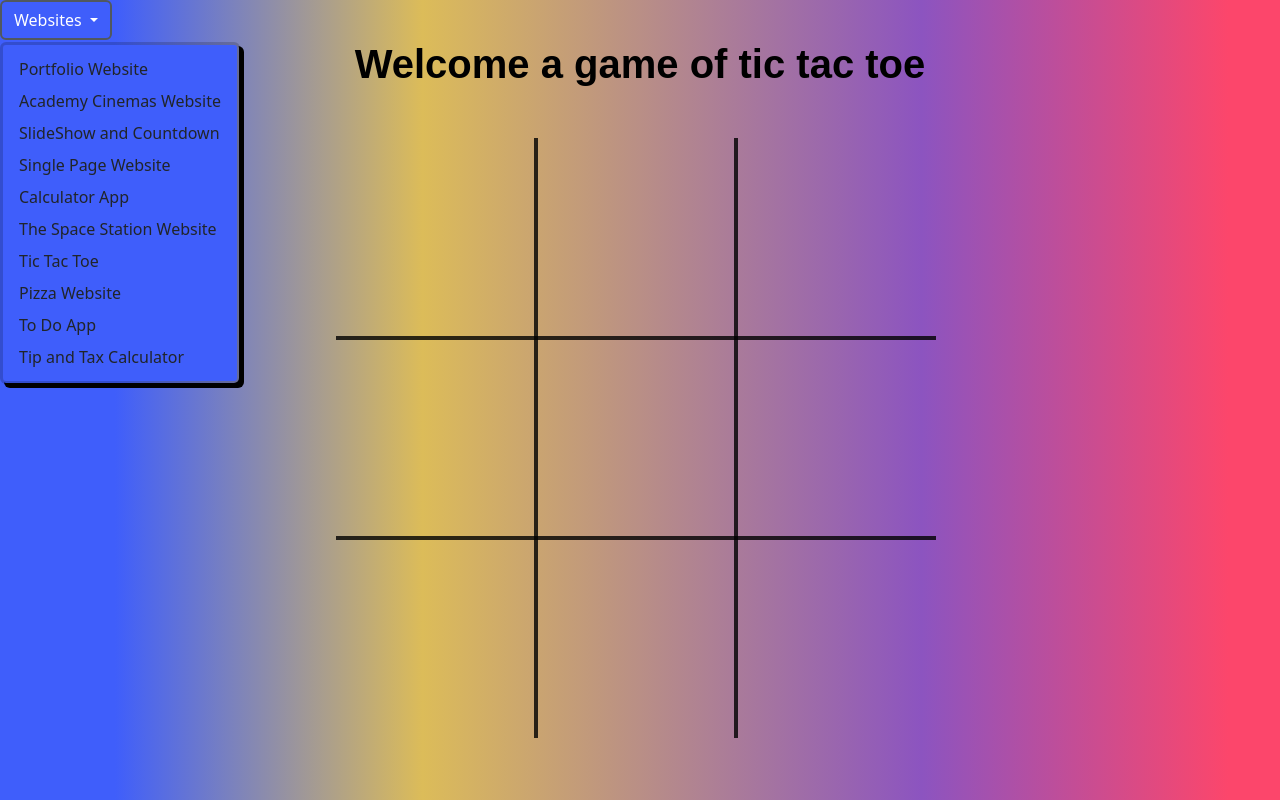
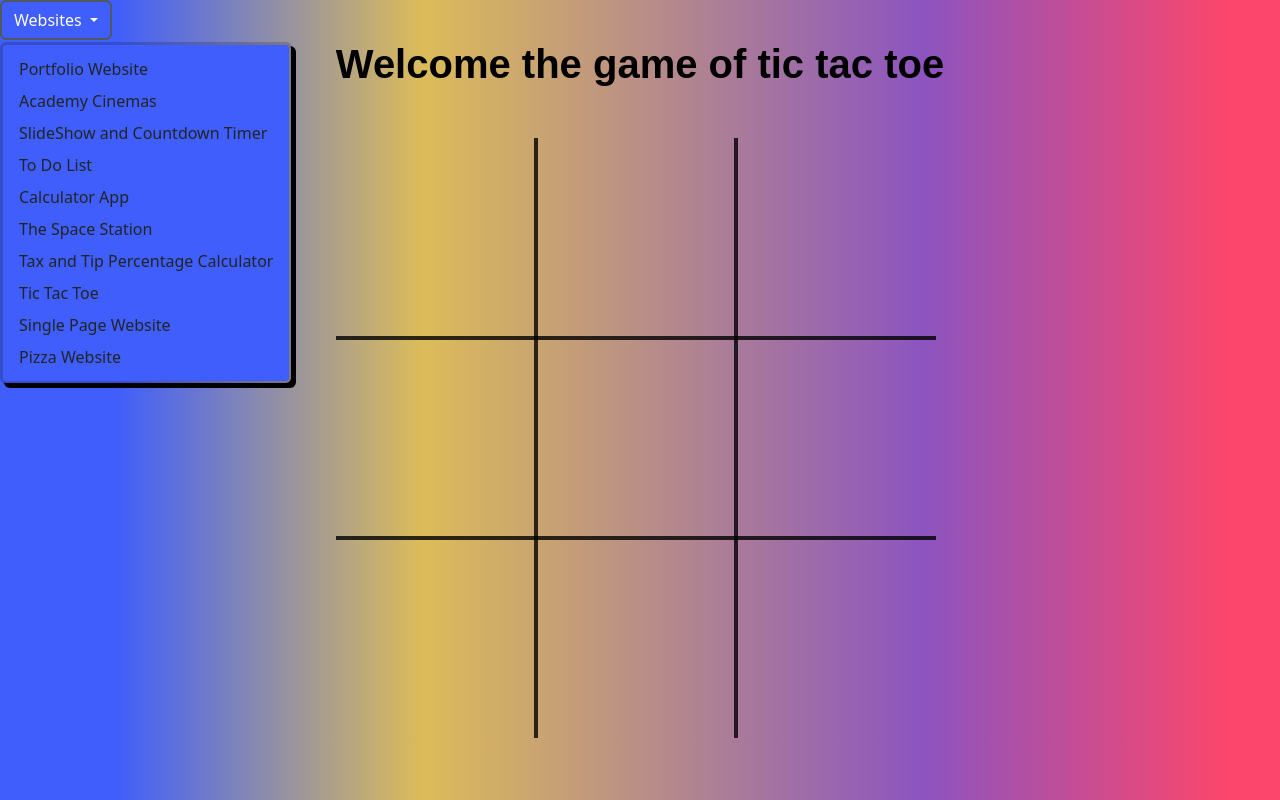
Before and after one commit to EvanM02/Tic_Tac_Toe, a plain HTML site: page index.html in a window 1280 px wide. Both pictures are taken after a click on the button "Websites". Drawn offline with nearby package versions, Linux system fonts and the light colour scheme.

Commit message:
Updating HTML and CSS files
Reordering dropdown menu website links. Adding color scheme  meta tag. Adding scroll behavior and scrollbar styling.

```diff
--- a/CSS/game.css
+++ b/CSS/game.css
@@ -1,3 +1,6 @@
+html {
+  scroll-behavior: smooth;
+}
 #body {
   background: rgb(63, 94, 251);
   background: linear-gradient(
@@ -9,14 +12,30 @@
   );
 }
 
+/* Scrollbar Styling */
+::-webkit-scrollbar {
+  width: 10px;
+}
+::-webkit-scrollbar-track {
+  background: #f1f1f1;
+}
+::-webkit-scrollbar-thumb {
+  background: #888;
+  border-radius: 15px;
+}
+::-webkit-scrollbar-thumb:hover {
+  background: #555;
+}
+
 /* website dropdown menu */
 .btn {
   border-width: 2px;
   border-color: black;
+  color: black;
 }
 .dropdown-menu {
   transition: all 0.5s ease-in-out;
-  background-color: rgba(63, 94, 251, 1) ;
+  background-color: rgba(63, 94, 251, 1);
   border-width: 3px;
   box-shadow: 4px 4px black;
 }
--- a/index.html
+++ b/index.html
@@ -13,6 +13,8 @@
       name="keywords"
       content=" tic tac toe, vs, computer, game, old school"
     />
+    <meta name="color-scheme" content="dark light" />
+    <link rel="icon" href=".//images/icon_image.png" type="image/icon" />
 
     <!-- Bootstrap Links-->
     <link
@@ -31,11 +33,11 @@
     <script src="./JavaScript/tictactoe.js" defer></script>
   </head>
   <body id="body">
-
-    <!--Dropdown Menu for Other Websites-->
+    <!-- WEBSITE DROPDOWN MENU -->
     <div class="dropdown">
       <a
-        class="btn btn-secondary dropdown-toggle bg-transparent"
+        class="btn btn-secondary bg-transparent dropdown-toggle"
+        href="#"
         role="button"
         id="dropdownMenuLink"
         data-bs-toggle="dropdown"
@@ -55,21 +57,20 @@
           <a
             class="dropdown-item"
             href="https://evanm02.github.io/Academy_Cinemas/"
-            >Academy Cinemas Website</a
           >
+            Academy Cinemas
+          </a>
         </li>
         <li>
           <a
             class="dropdown-item"
             href="https://evanm02.github.io/Slideshow_and_Countdown/"
-            >SlideShow and Countdown</a
+            >SlideShow and Countdown Timer</a
           >
         </li>
         <li>
-          <a
-            class="dropdown-item"
-            href="https://evanm02.github.io/Single_page_Website/"
-            >Single Page Website</a
+          <a class="dropdown-item" href="https://evanm02.github.io/To_Do_App/"
+            >To Do List</a
           >
         </li>
         <li>
@@ -83,8 +84,15 @@
           <a
             class="dropdown-item"
             href="https://evanm02.github.io/The_Space_Station/"
-            >The Space Station Website</a
-          >
+            >The Space Station
+          </a>
+        </li>
+        <li>
+          <a
+            class="dropdown-item"
+            href="https://evanm02.github.io/Tip_and_Tax_Calculator/"
+            >Tax and Tip Percentage Calculator
+          </a>
         </li>
         <li>
           <a class="dropdown-item" href="https://evanm02.github.io/Tic_Tac_Toe/"
@@ -94,28 +102,23 @@
         <li>
           <a
             class="dropdown-item"
-            href="https://evanm02.github.io/Pizza_Website/"
-            >Pizza Website</a
-          >
-        </li>
-        <li>
-          <a class="dropdown-item" href="https://evanm02.github.io/To_Do_App/"
-            >To Do App</a
+            href="https://evanm02.github.io/Single_page_Website/"
+            >Single Page Website</a
           >
         </li>
         <li>
           <a
             class="dropdown-item"
-            href="https://evanm02.github.io/Tip_and_Tax_Calculator/"
-            >Tip and Tax Calculator</a
+            href="https://evanm02.github.io/Pizza_Website/"
           >
+            Pizza Website
+          </a>
         </li>
       </ul>
     </div>
-    <!--END OF DROPDOWN MENU-->
-
+    <!--END OF DROP DOWN MENU-->
     <main>
-      <h1>Welcome a game of tic tac toe</h1>
+      <h1>Welcome the game of tic tac toe</h1>
       <!--This container is needed to cover the canvas over our table-->
       <div class="center-container">
         <!--Note: Canvas width and height must be set within the element.-->
@@ -139,6 +142,5 @@
         </table>
       </div>
     </main>
-
   </body>
 </html>
```
